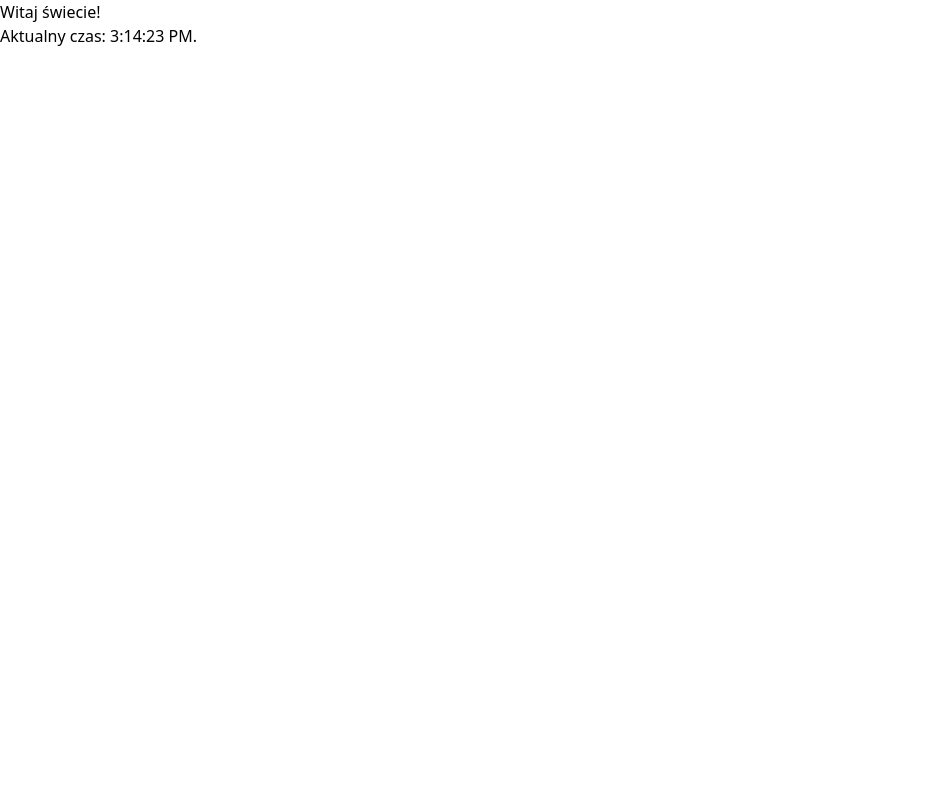
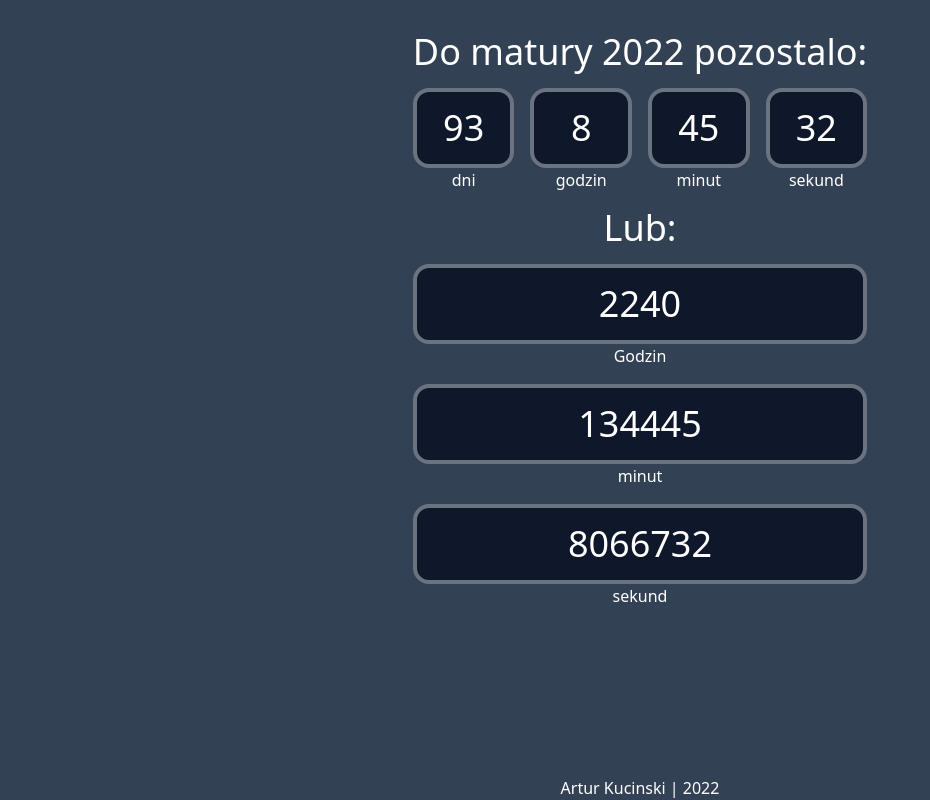
Before and after one commit to Artuyees/matura-timer, a React (Create React App) app in the folder za-ile-matura/: page / in a window 1280 px wide. Shown: the whole page, without its empty margins (0-930 px from the left). Built offline with nearby package versions, Linux system fonts and the light colour scheme.

Commit message:
added main functionality

```diff
--- a/za-ile-matura/src/App.js
+++ b/za-ile-matura/src/App.js
@@ -1,9 +1,11 @@
-import Clock from "./Clock";
+import Clock from "./clock";
+import Footer from "./Footer";
 
 function App() {
   return (
-    <div>
+    <div className="flex flex-row text-white justify-center h-screen bg-slate-700">
       <Clock />
+      <Footer />
     </div>
   );
 }
--- a/za-ile-matura/src/Clock.js
+++ b/za-ile-matura/src/Clock.js
@@ -1,15 +1,53 @@
-import React from "react";
+import React, { useState, useEffect } from "react";
+import BigCard from "./bigCard";
+import Card from "./card";
 
 function Clock() {
+  const [year] = useState(new Date().getFullYear());
+  const calcTimeLeft = () => {
+    let year = new Date().getFullYear();
+    let diff = +new Date(`05/04/${year}`) - +new Date();
+
+    let timeLeft = {};
+
+    if (diff > 0) {
+      timeLeft = {
+        millis: diff,
+        days: Math.floor(diff / (1000 * 60 * 60 * 24)),
+        hours: Math.floor((diff / (1000 * 60 * 60)) % 24),
+        minutes: Math.floor((diff / 1000 / 60) % 60),
+        seconds: Math.floor((diff / 1000) % 60),
+      };
+    } else {
+      year += 1;
+    }
+
+    return timeLeft;
+  };
+  const [timeLeft, setTimeLeft] = useState(calcTimeLeft());
+
+  useEffect(() => {
+    const timer = setTimeout(() => {
+      setTimeLeft(calcTimeLeft());
+    }, 1000);
+
+    return () => clearTimeout(timer);
+  });
   const element = (
-    <div>
-      <h1>Witaj świecie!</h1>
-      <h2>Aktualny czas: {new Date().toLocaleTimeString()}.</h2>
+    <div className="flex flex-col gap-4 text-center mt-8">
+      <h1 className="text-4xl">Do matury {year} pozostalo: </h1>
+      <BigCard item={timeLeft} />
+      <h1 className="text-4xl">Lub:</h1>
+      <div className="flex flex-col gap-4">
+        <Card
+          item={Math.floor(timeLeft.millis / (1000 * 60 * 60))}
+          text="Godzin"
+        />
+        <Card item={Math.floor(timeLeft.millis / (1000 * 60))} text="minut" />
+        <Card item={Math.floor(timeLeft.millis / 1000)} text="sekund" />
+      </div>
     </div>
   );
-  return <div>{element}</div>;
+  return element;
 }
-
-setInterval(Clock, 1000);
-
 export default Clock;
--- /dev/null
+++ b/za-ile-matura/src/Footer.js
@@ -0,0 +1,11 @@
+import React from "react";
+
+function footer() {
+  return (
+    <div className="absolute bottom-0 left-auto">
+      <a href="https://github.com/Artuyees">Artur Kucinski | 2022</a>
+    </div>
+  );
+}
+
+export default footer;
--- /dev/null
+++ b/za-ile-matura/src/bigCard.js
@@ -0,0 +1,27 @@
+import React from "react";
+import Smallblock from "./smallBlock";
+
+function BigCard({ item }) {
+  return (
+    <div className="grid grid-cols-4 gap-4">
+      <div className="">
+        <Smallblock item={item.days} />
+        <p>{item.days > 1 ? " dni" : " dzien"}</p>
+      </div>
+      <div className="">
+        <Smallblock item={item.hours} />
+        <p>{item.days > 1 ? " godzin" : " godzina"}</p>
+      </div>
+      <div className="">
+        <Smallblock item={item.minutes} />
+        <p>{item.days > 1 ? " minut" : "minuta"}</p>
+      </div>
+      <div className="">
+        <Smallblock item={item.seconds} />
+        <p>{item.days > 1 ? "sekund" : " sekunda"}</p>
+      </div>
+    </div>
+  );
+}
+
+export default BigCard;
--- /dev/null
+++ b/za-ile-matura/src/card.js
@@ -0,0 +1,13 @@
+import React from "react";
+import Smallblock from "./smallBlock";
+
+function Card({ item, text }) {
+  return (
+    <div>
+      <Smallblock item={item} />
+      <h1>{text}</h1>
+    </div>
+  );
+}
+
+export default Card;
--- /dev/null
+++ b/za-ile-matura/src/smallBlock.js
@@ -0,0 +1,11 @@
+import React from "react";
+
+function smallblock({ item }) {
+  return (
+    <div className="bg-slate-900 border-solid border-4 rounded-2xl border-gray-500 text-4xl text-center text-white p-4 align-center">
+      <p>{item}</p>
+    </div>
+  );
+}
+
+export default smallblock;
```
